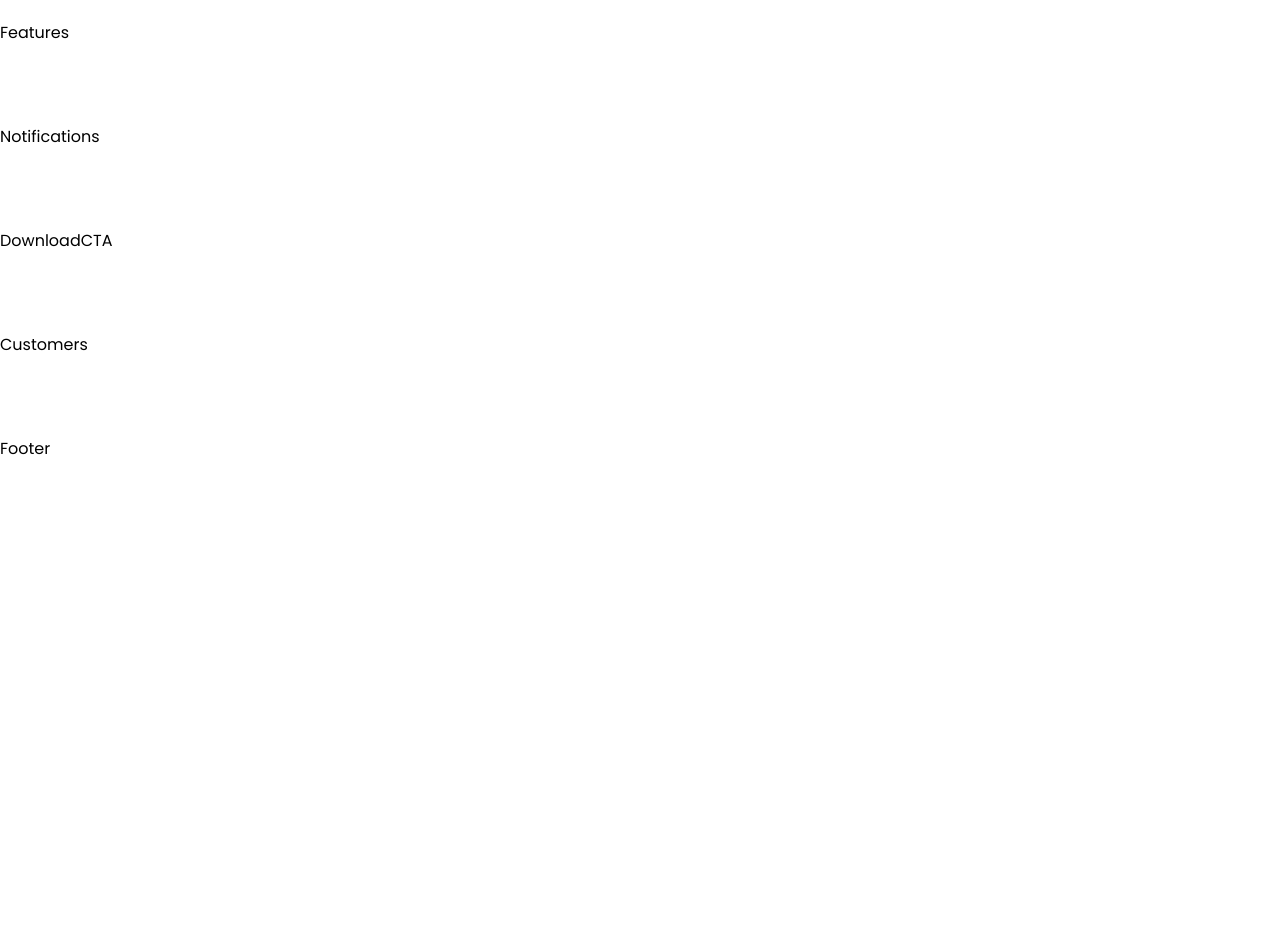
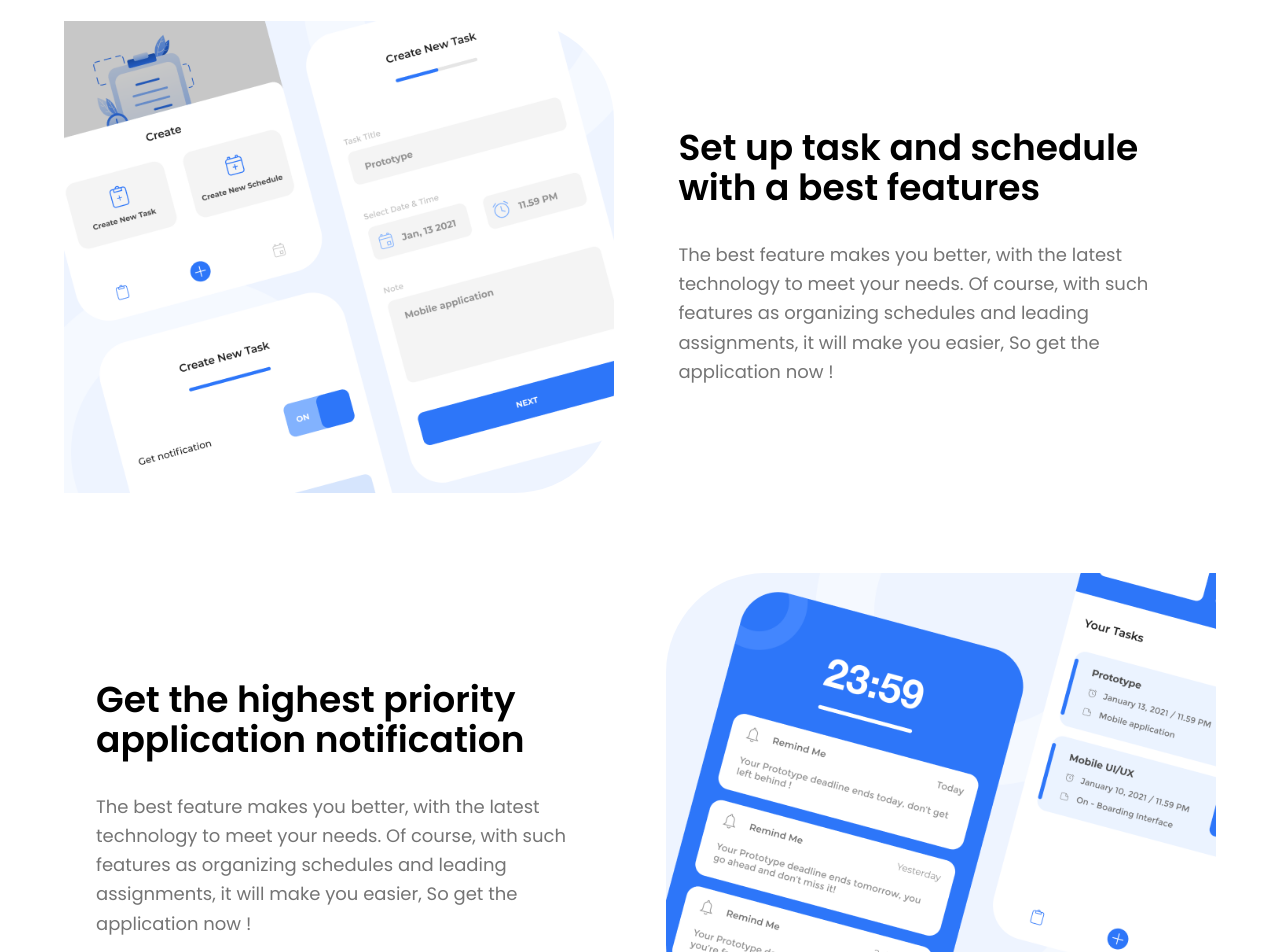
Before and after one commit to talhabytheway/remind-me-UI, a React (Create React App) app: page / in a window 1280 px wide. Shown: the part 940-1892 px from the top of the page. Before the commit the page ends 1401 px from the top, so only its background shows below. Built offline with nearby package versions, Linux system fonts and the light colour scheme.

Commit message:
Design Features Section

```diff
--- a/src/components/Features/Feature.jsx
+++ b/src/components/Features/Feature.jsx
@@ -1,9 +1,16 @@
-import React from 'react'
+import React from "react";
+import features from './../../assets/features.png'
 
 const Features = () => {
   return (
-    <div>Features</div>
-  )
-}
+    <div className="xl:mx-auto xl:max-w-[1440px] lg:flex lg:items-center justify-between">
+      <img src={features} alt="" className="lg:rounded-r-[100px] lg:w-[43%] mx-auto md:w-auto w-full pb-10 lg:pb-0" />
+      <div className="px-[1.5rem] md:px-[3rem] lg:pr-[6rem] lg:pl-0 lg:w-[47%] leading-relaxed">
+        <h3 className="text-2xl md:text-3xl lg:text-4xl pb-8 font-semibold">Set up task and schedule with a best features</h3>
+        <p className="text-[18px] text-grey">The best feature makes you better, with the latest technology to meet your needs. Of course, with such features as organizing schedules and leading assignments, it will make you easier, So get the application now !</p>
+      </div>
+    </div>
+  );
+};
 
-export default Features
+export default Features;
--- a/src/components/Features/Notifications.jsx
+++ b/src/components/Features/Notifications.jsx
@@ -1,8 +1,15 @@
 import React from 'react'
+import notification from './../../assets/notification.png'
 
 const Notifications = () => {
   return (
-    <div>Notifications</div>
+    <div className="xl:mx-auto xl:max-w-[1440px] lg:flex lg:items-center justify-between flex-row-reverse">
+      <img src={notification} alt="" className="lg:rounded-l-[100px] lg:w-[43%] mx-auto md:w-auto w-full pb-10 lg:pb-0" />
+      <div className="px-[1.5rem] md:px-[3rem] lg:pl-[6rem] lg:pr-0 lg:w-[47%] leading-relaxed">
+        <h3 className="text-2xl md:text-3xl lg:text-4xl pb-8 font-semibold">Get the highest priority application notification</h3>
+        <p className="text-[18px] text-grey">The best feature makes you better, with the latest technology to meet your needs. Of course, with such features as organizing schedules and leading assignments, it will make you easier, So get the application now !</p>
+      </div>
+    </div>
   )
 }
 
```
